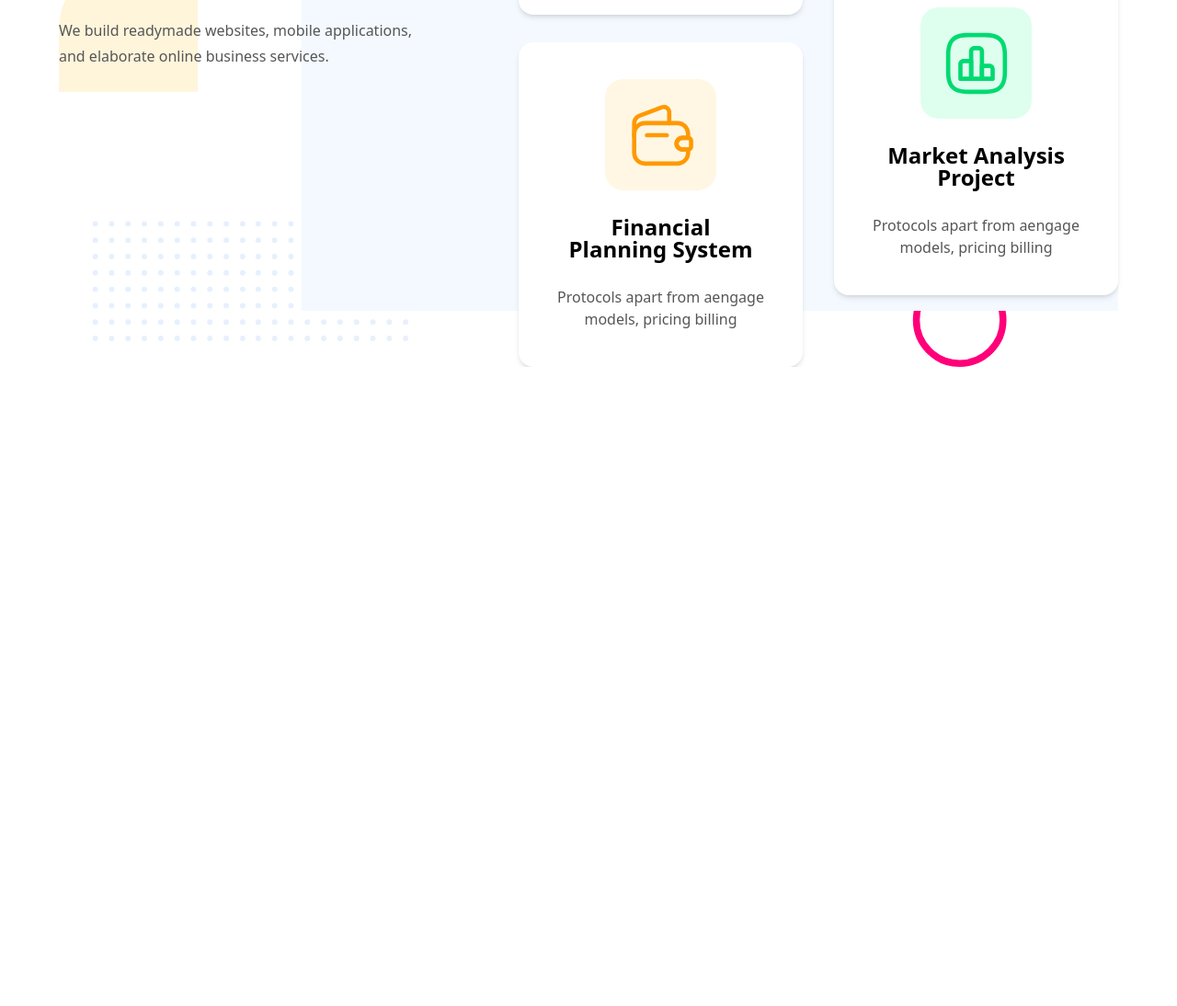
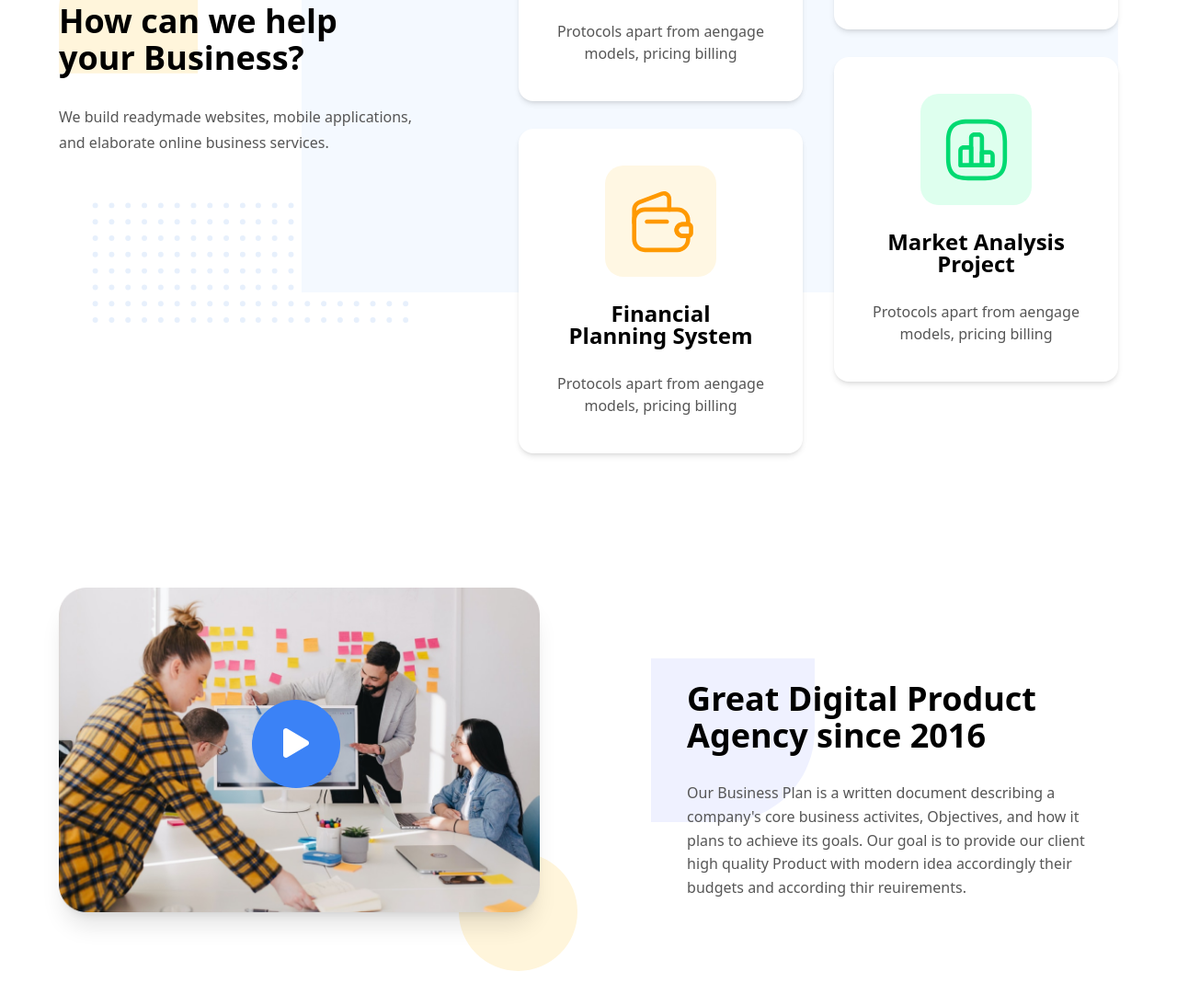
Before and after one commit to wiscaksono/aplus-studio, a website: page index.html in a window 1280 px wide. Shown: the part 1228-2322 px from the top of the page at 92% size. Before the commit the page ends 1627 px from the top, so only its background shows below. Drawn offline with nearby package versions, Linux system fonts and the light colour scheme.

Commit message:
fixing element

```diff
--- a/index.html
+++ b/index.html
@@ -7,6 +7,13 @@
     <title>Document</title>
     <link rel="stylesheet" href="style.css" />
     <script src="https://cdn.tailwindcss.com"></script>
+    <script src="https://cdnjs.cloudflare.com/ajax/libs/font-awesome/4.7.0/css/font-awesome.min.css"></script>
+    <link
+      rel="stylesheet"
+      href="https://use.fontawesome.com/releases/v5.15.4/css/all.css"
+      integrity="sha384-DyZ88mC6Up2uqS4h/KRgHuoeGwBcD4Ng9SiP4dIRy0EXTlnuz47vAwmeGwVChigm"
+      crossorigin="anonymous"
+    />
   </head>
   <body>
     <section class="mx-auto mt-10 max-w-6xl">
@@ -61,7 +68,9 @@
       </header>
     </section>
 
-    <section class="mx-auto flex max-w-6xl items-center justify-between">
+    <section
+      class="mx-auto mb-[94px] flex max-w-6xl items-center justify-between"
+    >
       <div class="w-80">
         <h1 class="text-4xl font-bold text-black">Our Client</h1>
         <p class="text-paragraph mt-4 text-lg leading-7">
@@ -77,7 +86,7 @@
     </section>
 
     <section
-      class="bg-bawah bg-botton mx-auto flex max-w-6xl items-center justify-between bg-contain bg-bottom bg-no-repeat"
+      class="bg-bawah bg-botton mx-auto flex max-w-6xl items-center justify-between bg-contain bg-center bg-no-repeat"
     >
       <div class="w-[396px] flex-none">
         <h1 class="text-4xl font-bold text-black">
@@ -157,5 +166,60 @@
         </div>
       </div>
     </section>
+
+    <section class="mx-auto mt-[146px] mb-[181px] max-w-6xl">
+      <div class="flex items-center justify-center">
+        <div class="relative pr-[41px] pb-[64px]">
+          <div class="rounded-[32px] shadow-xl">
+            <div
+              class="absolute top-[122px] left-[210px] items-center justify-center"
+            >
+              <script>
+                function play() {
+                  var resume = document.getElementById("play-btn");
+
+                  var resumeOn = resume.classList.contains("fa-play");
+
+                  if (resumeOn) {
+                    resume.classList.remove("fa-play");
+                    resume.classList.add("fa-pause");
+                  } else {
+                    resume.classList.remove("fa-pause");
+                    resume.classList.add("fa-play");
+                  }
+                }
+              </script>
+              <button
+                class="h-24 w-24 rounded-full bg-blue-500 focus:outline-none"
+                onclick="play();"
+              >
+                <i class="fa fa-play fa-2x text-white" id="play-btn"></i>
+              </button>
+            </div>
+            <img src="/images/digital-product.png" alt="" />
+          </div>
+          <div class="absolute right-0 bottom-0 -z-10">
+            <img src="/images/circle.svg" alt="" />
+          </div>
+        </div>
+        <div class="relative ml-[80px] w-[532px] pt-[24px] pl-[39px]">
+          <h4 class="text-4xl font-bold text-black">
+            Great Digital Product <br />
+            Agency since 2016
+          </h4>
+          <p class="text-paragraph mt-[30px] text-base leading-[25.6px]">
+            Our Business Plan is a written document describing a company's core
+            business activites, Objectives, and how it plans to achieve its
+            goals. Our goal is to provide our client high quality Product with
+            modern idea accordingly their budgets and according thir
+            reuirements.
+          </p>
+
+          <div class="absolute top-0 left-0 -z-10 h-[178px] w-[178px]">
+            <img src="/images/great.svg" alt="" />
+          </div>
+        </div>
+      </div>
+    </section>
   </body>
 </html>
```
Also changed, not shown: images/circle.svg (added), images/digital-product.png (added), images/great.svg (added), style.css.
